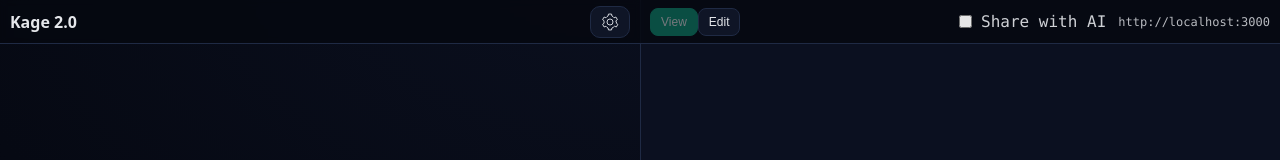
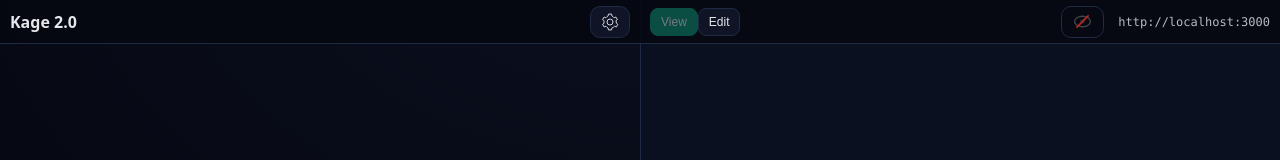
Before and after one commit to onykage/ai-shell-app, a React (Vite) app: page / in a window 1280 px wide. Shown: the top 160 px of the page. Built offline with nearby package versions, Linux system fonts and the light colour scheme.

Commit message:
changed ai view

```diff
--- a/src/App.tsx
+++ b/src/App.tsx
@@ -346,6 +346,51 @@ function IconStop() {
   return (
     <svg width="18" height="18" viewBox="0 0 24 24" fill="none">
       <rect x="6" y="6" width="12" height="12" stroke="currentColor" strokeWidth="1.5" />
+    </svg>
+  );
+}
+function IconEye({ dimmed = false }: { dimmed?: boolean }) {
+  return (
+    <svg width="21" height="21" viewBox="0 0 24 24" fill="none">
+      <ellipse
+        cx="12" cy="12"
+        rx="9" ry="6"
+        stroke={dimmed ? "#787878" : "currentColor"}
+        strokeWidth="1.5"
+        fill="none"
+      />
+      <circle
+        cx="12" cy="12"
+        r="2.6"
+        fill={dimmed ? "#787878" : "currentColor"}
+        opacity={dimmed ? 0.35 : 1}
+      />
+    </svg>
+  );
+}
+
+function IconEyeOff() {
+  // Dimmed eye with a line through it
+  return (
+    <svg width="21" height="21" viewBox="0 0 24 24" fill="none">
+      {/* Eye shape */}
+      <ellipse
+        cx="12" cy="12"
+        rx="9" ry="6"
+        stroke="#787878"
+        strokeWidth="1.5"
+        fill="none"
+        opacity={0.55}
+      />
+      {/* Pupil */}
+      <circle
+        cx="12" cy="12"
+        r="2.7"
+        fill="#787878"
+        opacity={0.26}
+      />
+      {/* Strike-through line */}
+      <line x1="5" y1="19" x2="19" y2="5" stroke="#ba2626" strokeWidth="2" />
     </svg>
   );
 }
@@ -1245,15 +1290,16 @@ export default function App() {
     </div>
 
     <div style={{ marginLeft: "auto", display: "flex", alignItems: "center", gap: 12 }}>
-      <label className="mono" title="Include the open buffer as an attachment when sending to AI" style={{ display: "inline-flex", alignItems: "center", gap: 6, opacity: 0.9 }}>
-        <input
-          type="checkbox"
-          checked={shareOpenFile}
-          onChange={(e) => setShareOpenFile(e.target.checked)}
-          style={{ accentColor: "var(--accent)" }}
-        />
-        Share with AI
-      </label>
+      <button
+        className="icon-btn"
+        style={{ marginRight: 2, background: "none" }}
+        aria-label={shareOpenFile ? "AI can see the buffer" : "AI cannot see the buffer"}
+        title={shareOpenFile ? "AI can see the text (click to hide)" : "AI cannot see (click to let AI see this file when asking)"}
+        onClick={() => setShareOpenFile(v => !v)}
+      >
+        {shareOpenFile ? <IconEye /> : <IconEyeOff />}
+      </button>
+
       <div style={{ fontSize: 12, opacity: 0.8 }} className="mono">
         {edFile?.rel || editorURL}{edDirty ? " • UNSAVED" : ""}
       </div>
```
